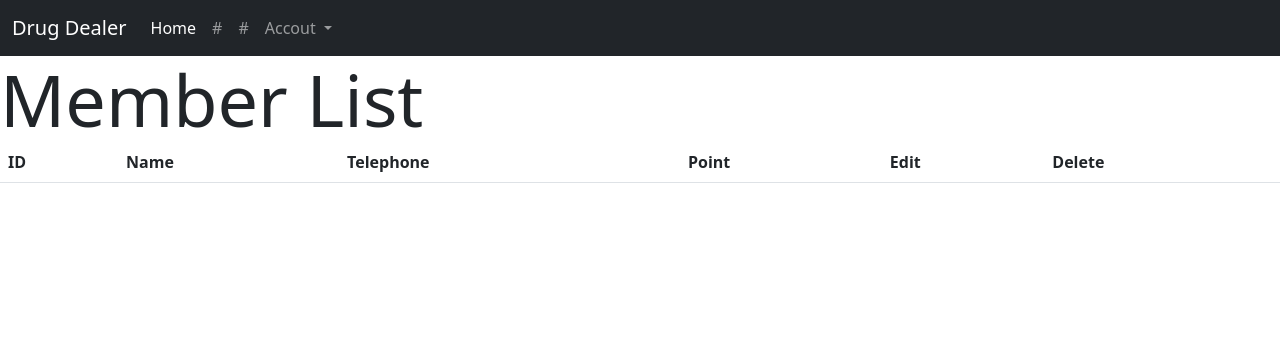
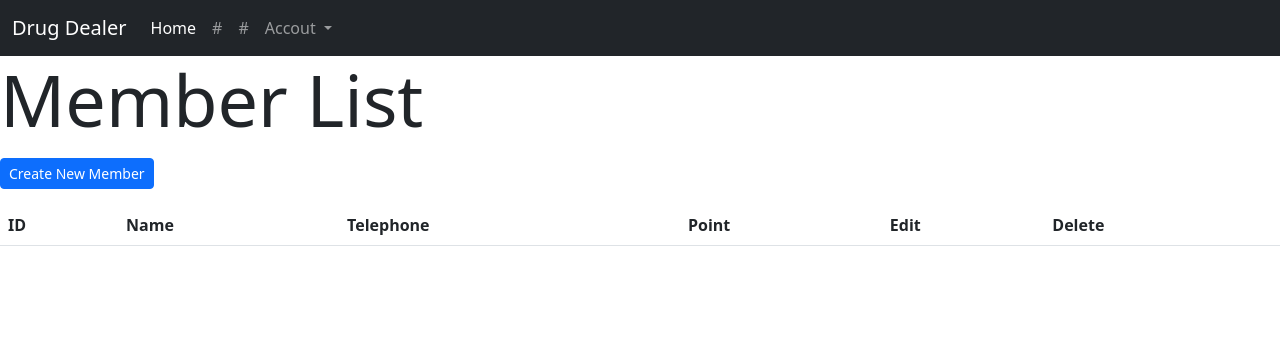
Before and after one commit to apivit45muic/DrugDealer, a Flask app: template DrugDealer_WebApp/templates/member.html in a window 1280 px wide. Shown: the top 356 px of the page. Run offline with Flask 2, Linux system fonts and the light colour scheme; the template is opened without the code that fills it, so the values that code supplies are empty; some libraries are stand-ins or nearby versions.

Commit message:
add create member

```diff
--- a/DrugDealer_WebApp/app.py
+++ b/DrugDealer_WebApp/app.py
@@ -75,6 +75,34 @@ def members():
     else:
         return render_template('member.html',mmembers=None)
 
+
+@app.route('/createmember/', methods=['GET', 'POST'])
+def createmember():
+    if request.method == 'GET':
+        return render_template('createmember.html')
+    elif request.method == 'POST':
+        memberDetails = request.form
+
+        mem1 = memberDetails['member_name']
+        mem2 = memberDetails['member_tel']
+
+        print(mem1 + "," + mem2)
+
+        queryStatement = (
+            f"INSERT INTO "
+            f"member(name, member_tel, member_point) "
+            f"VALUES('{mem1}', '{mem2}', 0)"
+        )
+        print(queryStatement)
+        cur = mysql.connection.cursor()
+        cur.execute(queryStatement)
+        mysql.connection.commit()
+        cur.close()
+
+        flash("Create Member Successfully.", "success")
+        return redirect('/member')
+    return render_template('createmember.html')
+
 @app.route('/register/', methods=['GET', 'POST'])
 def register():
     if request.method == 'GET':
@@ -109,7 +137,7 @@ def register():
         mysql.connection.commit()
         cur.close()
 
-        flash("Form Submitted Successfully.", "success")
+        flash("Register Successfully.", "success")
         return redirect('/')
     return render_template('register.html')
 
--- a/DrugDealer_WebApp/templates/member.html
+++ b/DrugDealer_WebApp/templates/member.html
@@ -1,7 +1,8 @@
 {% extends 'base.html' %}
 {% block content %}
     <div class="display-2" > Member List </div>
-        <table class="table">
+    <a href="{{ url_for('createmember') }}" class="btn btn-sm btn-primary mt-3">Create New Member</a>
+        <table class="table mt-3">
             <thead>
                 <tr>
                 <th scope="col">ID</th>
@@ -20,7 +21,7 @@
                     <td>{{ member['name'] }}</td>
                     <td>{{ member['member_tel'] }}</td>
                     <td>{{ member['member_point'] }}</td>
-                    <td><a href="#" class="btn btn-sm btn-primary">Edit</a></td>
+                    <td><a href="#" class="btn btn-sm btn-warning">Edit</a></td>
                     <td><a href="#" class="btn btn-sm btn-danger">Delete</a></td>
                     </tr>
                 {% endfor %}
```
Also changed, not shown: DrugDealer_WebApp/templates/createmember.html (added, +16 -0 lines).
